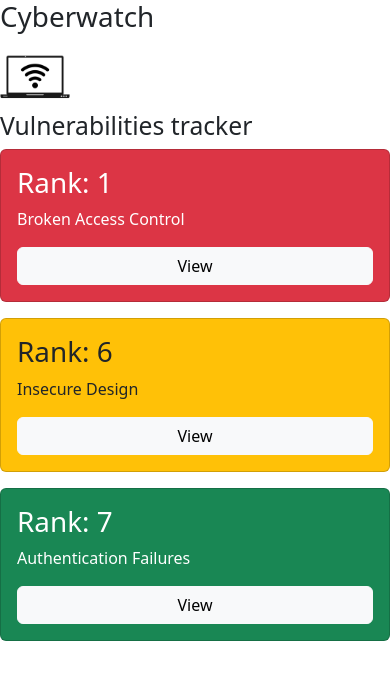
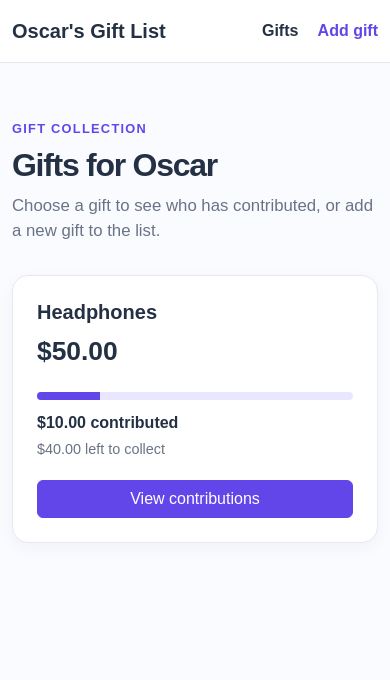
Before and after one commit to Macarthur-Anglican-School/repositroy, a Flask app: page / in a window 390 px wide. Shown: the top 680 px of the page. Run offline with Flask 3, Linux system fonts and the light colour scheme.

Commit message:
used my cyberwatch pwa as a template to construct the new program

```diff
--- a/app.py
+++ b/app.py
@@ -1,61 +1,108 @@
-from flask import Flask, request, render_template, redirect, url_for
+from pathlib import Path
+
+from flask import Flask, abort, redirect, render_template, request, url_for
 from sqlalchemy import create_engine, text
 
 app = Flask(__name__)
-
-engine = create_engine('sqlite:///.database/cyberwatch.db') #link to the cyberwatch database here
-connection = engine.connect()
-#route for index.html
-@app.route('/')
-def home():
-
-    with engine.connect() as connection:
-        query = text('SELECT * FROM vulnerabilities ORDER BY owasp_rank;')
-        result = connection.execute(query).fetchall()
-
-    return render_template('index.html', vulnerabilities=result)
-
-@app.route('/incidents/<vul_id>')
-def incident_page(vul_id):
-    # TASK 1: Connect to the database
-    with engine.connect() as database:
-        query = text('SELECT * FROM incidents WHERE vul_id = {};'.format(vul_id))
-        print(query)
-        result = database.execute(query).fetchall()
-    # TASK 2: Fetch the Vulnerability Name for the heading (JOIN or separate query)
-        vulnamequery = text('SELECT vul_name FROM vulnerabilities WHERE id = {};'.format(vul_id))
-        vulnameresult = database.execute(vulnamequery).fetchall()
-    # TASK 3: Fetch all Incidents linked to this vul_id, return incidents list
-    print(result)
-    print(vul_id) #this is a print statement to help you understand what data is being returned
-    return render_template('incidents.html', vulnerability = vulnameresult[0][0], message = "", incidents = result, vul_id=vul_id)
-
-@app.route('/add-incident/<vul_id>')
-def show_form(vul_id):
-
-    return render_template('add-incident.html', vul_id = vul_id)
-
-@app.route('/add-incident/', methods=['POST'])
-def add_incident():
-    inc_name = request.form['inc_name']
-    inc_url = request.form['inc_url']
-    inc_year = request.form['inc_year']
-    vul_id = request.form['vul_id']
-
-    insert_statement = text("""
-        INSERT INTO incidents (inc_name, inc_url, inc_year, vul_id)
-        VALUES (:inc_name, :inc_url, :inc_year, :vul_id)
-    """)
-
-    connection.execute(insert_statement, {
-        "inc_name": inc_name,
-        "inc_url": inc_url,
-        "inc_year": inc_year,
-        "vul_id": vul_id
-    })
-    connection.commit()
-
-    return redirect(f"/incidents/{vul_id}")
+DATABASE_PATH = Path(__file__).parent / ".database" / "cyberwatch.db"
+engine = create_engine(f"sqlite:///{DATABASE_PATH}")
 
 
-app.run(debug=True, reloader_type='stat', port=5000)
+def initialise_database():
+    """Create the tables used by Oscar's gift collection app if needed."""
+    with engine.begin() as connection:
+        connection.execute(text("""
+            CREATE TABLE IF NOT EXISTS gifts (
+                id INTEGER PRIMARY KEY AUTOINCREMENT,
+                gift_name TEXT NOT NULL,
+                price REAL NOT NULL CHECK (price >= 0)
+            )
+        """))
+        connection.execute(text("""
+            CREATE TABLE IF NOT EXISTS contributions (
+                id INTEGER PRIMARY KEY AUTOINCREMENT,
+                gift_id INTEGER NOT NULL,
+                contributor_name TEXT NOT NULL,
+                amount REAL NOT NULL CHECK (amount > 0),
+                FOREIGN KEY (gift_id) REFERENCES gifts(id)
+            )
+        """))
+
+
+initialise_database()
+
+
+@app.route("/")
+def home():
+    with engine.connect() as connection:
+        gifts = connection.execute(text("""
+            SELECT gifts.id, gifts.gift_name, gifts.price,
+                   COALESCE(SUM(contributions.amount), 0) AS total_contributed
+            FROM gifts LEFT JOIN contributions ON contributions.gift_id = gifts.id
+            GROUP BY gifts.id, gifts.gift_name, gifts.price ORDER BY gifts.id DESC
+        """)).mappings().all()
+    return render_template("index.html", gifts=gifts)
+
+
+@app.route("/add-gift", methods=["GET", "POST"])
+def add_gift():
+    if request.method == "POST":
+        gift_name = request.form["gift_name"].strip()
+        try:
+            price = float(request.form["price"])
+        except ValueError:
+            return render_template("add-gift.html", error="Please enter a valid price."), 400
+        if not gift_name:
+            return render_template("add-gift.html", error="Please enter a gift name."), 400
+        if price < 0:
+            return render_template("add-gift.html", error="The price cannot be negative."), 400
+        with engine.begin() as connection:
+            connection.execute(text("INSERT INTO gifts (gift_name, price) VALUES (:gift_name, :price)"), {"gift_name": gift_name, "price": price})
+        return redirect(url_for("home"))
+    return render_template("add-gift.html")
+
+
+def get_gift(gift_id):
+    with engine.connect() as connection:
+        gift = connection.execute(text("SELECT id, gift_name, price FROM gifts WHERE id = :gift_id"), {"gift_id": gift_id}).mappings().first()
+    if gift is None:
+        abort(404)
+    return gift
+
+
+@app.route("/gifts/<int:gift_id>/contributions")
+def contributions(gift_id):
+    gift = get_gift(gift_id)
+    with engine.connect() as connection:
+        contribution_list = connection.execute(text("""
+            SELECT contributor_name, amount FROM contributions
+            WHERE gift_id = :gift_id ORDER BY id DESC
+        """), {"gift_id": gift_id}).mappings().all()
+    total = sum(contribution["amount"] for contribution in contribution_list)
+    return render_template("contributions.html", gift=gift, contributions=contribution_list, total=total)
+
+
+@app.route("/gifts/<int:gift_id>/add-contribution", methods=["GET", "POST"])
+def add_contribution(gift_id):
+    gift = get_gift(gift_id)
+    if request.method == "POST":
+        contributor_name = request.form["contributor_name"].strip()
+        try:
+            amount = float(request.form["amount"])
+        except ValueError:
+            return render_template("add-contribution.html", gift=gift, error="Please enter a valid amount."), 400
+        if not contributor_name:
+            return render_template("add-contribution.html", gift=gift, error="Please enter the contributor's name."), 400
+        if amount <= 0:
+            return render_template("add-contribution.html", gift=gift, error="The amount must be greater than zero."), 400
+        with engine.begin() as connection:
+            connection.execute(text("""
+                INSERT INTO contributions (gift_id, contributor_name, amount)
+                VALUES (:gift_id, :contributor_name, :amount)
+            """), {"gift_id": gift_id, "contributor_name": contributor_name, "amount": amount})
+        return redirect(url_for("contributions", gift_id=gift_id))
+    return render_template("add-contribution.html", gift=gift)
+
+
+if __name__ == "__main__":
+    app.run(debug=True, reloader_type="stat", port=5000)
--- a/static/css/styles.css
+++ b/static/css/styles.css
@@ -1,6 +1,7 @@
-p {
-    font-family: 'Courier New', Courier, monospace;
-}
-a {
-    border: 2px solid transparent;
-}
+:root { --ink: #243044; --muted: #697386; --purple: #6246ea; --pale: #f4f2ff; }
+body { background: #fafbff; color: var(--ink); font-family: Arial, sans-serif; }
+.site-header { background: white; border-bottom: 1px solid #e6e8ef; padding: 1rem 0; }.brand { color: var(--ink); font-size: 1.25rem; font-weight: 700; text-decoration: none; } nav a { color: var(--ink); font-weight: 600; margin-left: 1.2rem; text-decoration: none; } nav .nav-add { color: var(--purple); }
+.page-content { max-width: 1060px; padding-bottom: 3rem; padding-top: 3.5rem; }.page-intro { margin-bottom: 2rem; max-width: 650px; }.page-intro h1, .form-panel h1 { font-size: clamp(2rem, 5vw, 3rem); font-weight: 750; letter-spacing: -.04em; }.page-intro p:not(.eyebrow), .form-panel > p { color: var(--muted); font-size: 1.05rem; }.eyebrow { color: var(--purple); font-size: .8rem; font-weight: 700; letter-spacing: .1em; margin-bottom: .5rem; text-transform: uppercase; }
+.gift-card { background: white; border: 1px solid #e8e8f0; border-radius: 16px; box-shadow: 0 5px 16px #2530540b; height: 100%; padding: 1.5rem; }.gift-card h2 { font-size: 1.25rem; font-weight: 700; }.price { font-size: 1.65rem; font-weight: 700; margin-bottom: 1.25rem; }.progress { background: #e9e7ff; height: .55rem; margin-bottom: .65rem; }.progress-bar { background: var(--purple); }.funding { font-weight: 700; margin-bottom: .25rem; }.remaining { color: var(--muted); font-size: .9rem; margin-bottom: 1.25rem; }.btn-primary { background: var(--purple); border-color: var(--purple); }.btn-primary:hover { background: #4f35d6; border-color: #4f35d6; }
+.form-panel { background: white; border: 1px solid #e8e8f0; border-radius: 18px; margin: 0 auto; max-width: 580px; padding: clamp(1.5rem, 5vw, 3rem); }form { margin-top: 1.75rem; }label { display: block; font-size: .92rem; font-weight: 700; margin-bottom: .45rem; }input { border: 1px solid #cdd1dc; border-radius: 8px; margin-bottom: 1.2rem; padding: .75rem; width: 100%; }input:focus { border-color: var(--purple); outline: 3px solid #e4dfff; }.form-actions { display: flex; gap: .75rem; justify-content: flex-end; margin-top: .5rem; }
+.compact-intro { margin-bottom: 1.5rem; }.contribution-list { background: white; border: 1px solid #e8e8f0; border-radius: 14px; overflow: hidden; }.contribution-row { border-bottom: 1px solid #eceef3; display: flex; justify-content: space-between; padding: 1rem 1.25rem; }.contribution-row:last-child { border-bottom: 0; }.empty-state { background: var(--pale); border-radius: 16px; padding: 2rem; text-align: center; }.empty-state h2 { font-size: 1.3rem; font-weight: 700; }.empty-state p { color: var(--muted); }.back-link { color: var(--purple); display: inline-block; font-weight: 600; margin-top: 1.5rem; text-decoration: none; }
--- /dev/null
+++ b/templates/add-contribution.html
@@ -0,0 +1,3 @@
+{% extends 'base.html' %}
+{% block title %}Add a contribution | Oscar's Gift List{% endblock %}
+{% block content %}<section class="form-panel"><p class="eyebrow">{{ gift.gift_name }}</p><h1>Add a contribution</h1><p>Add the contributor's name and how much they gave.</p>{% if error %}<div class="alert alert-danger">{{ error }}</div>{% endif %}<form method="post"><label for="contributor_name">Contributor's name</label><input required type="text" id="contributor_name" name="contributor_name" value="{{ request.form.get('contributor_name', '') }}" placeholder="e.g. Mia"><label for="amount">Amount ($)</label><input required type="number" id="amount" name="amount" min="0.01" step="0.01" value="{{ request.form.get('amount', '') }}" placeholder="0.00"><div class="form-actions"><a href="{{ url_for('contributions', gift_id=gift.id) }}" class="btn btn-outline-secondary">Cancel</a><button type="submit" class="btn btn-primary">Add contribution</button></div></form></section>{% endblock %}
--- /dev/null
+++ b/templates/add-gift.html
@@ -0,0 +1,3 @@
+{% extends 'base.html' %}
+{% block title %}Add a gift | Oscar's Gift List{% endblock %}
+{% block content %}<section class="form-panel"><p class="eyebrow">New gift</p><h1>Add a gift for Oscar</h1><p>Enter the gift name and its total price.</p>{% if error %}<div class="alert alert-danger">{{ error }}</div>{% endif %}<form method="post"><label for="gift_name">Gift name</label><input required type="text" id="gift_name" name="gift_name" value="{{ request.form.get('gift_name', '') }}" placeholder="e.g. Headphones"><label for="price">Price ($)</label><input required type="number" id="price" name="price" min="0" step="0.01" value="{{ request.form.get('price', '') }}" placeholder="0.00"><div class="form-actions"><a href="{{ url_for('home') }}" class="btn btn-outline-secondary">Cancel</a><button type="submit" class="btn btn-primary">Add gift</button></div></form></section>{% endblock %}
--- a/templates/base.html
+++ b/templates/base.html
@@ -1,23 +1,17 @@
 <!DOCTYPE html>
 <html lang="en">
 <head>
-        <link rel="manifest" href="/static/manifest.json">
+    <meta charset="UTF-8">
     <meta name="viewport" content="width=device-width, initial-scale=1.0">
-        <title>{% block title %}Cyberwatch{% endblock %}</title>
+    <title>{% block title %}Oscar's Gift List{% endblock %}</title>
     <link href="https://cdn.jsdelivr.net/npm/bootstrap@5.3.0/dist/css/bootstrap.min.css" rel="stylesheet">
-        <link rel='stylesheet' href='/static/css/style.css'>
-
+    <link rel="stylesheet" href="{{ url_for('static', filename='css/styles.css') }}">
 </head>
 <body>
-        <h1>Cyberwatch</h1>
-        <img src='/static/icons/icon-192.png' height='70' width='70' alt="Cyberwatch logo">
-        <h2>{% block heading%}Vulnerabilities tracker{% endblock %}</h2>
-
-        <main class='content'>
-            {% block content %}{% endblock %}
-        </main>
-        <script src="static/js/script.js">
-
-        </script>
+    <header class="site-header"><div class="container d-flex flex-wrap align-items-center justify-content-between gap-3">
+        <a class="brand" href="{{ url_for('home') }}">Oscar's Gift List</a>
+        <nav aria-label="Main navigation"><a href="{{ url_for('home') }}">Gifts</a><a class="nav-add" href="{{ url_for('add_gift') }}">Add gift</a></nav>
+    </div></header>
+    <main class="container page-content">{% block content %}{% endblock %}</main>
 </body>
 </html>
--- /dev/null
+++ b/templates/contributions.html
@@ -0,0 +1,3 @@
+{% extends 'base.html' %}
+{% block title %}Contributions | Oscar's Gift List{% endblock %}
+{% block content %}<section class="page-intro compact-intro"><p class="eyebrow">Contributions for</p><h1>{{ gift.gift_name }}</h1><p>${{ '%.2f' | format(total) }} of ${{ '%.2f' | format(gift.price) }} collected.</p><a class="btn btn-primary" href="{{ url_for('add_contribution', gift_id=gift.id) }}">Add contribution</a></section>{% if contributions %}<section class="contribution-list">{% for contribution in contributions %}<div class="contribution-row"><span>{{ contribution.contributor_name }}</span><strong>${{ '%.2f' | format(contribution.amount) }}</strong></div>{% endfor %}</section>{% else %}<section class="empty-state"><h2>No contributions yet</h2><p>Be the first person to contribute to this gift.</p></section>{% endif %}<a class="back-link" href="{{ url_for('home') }}">← Back to Oscar's gifts</a>{% endblock %}
--- a/templates/index.html
+++ b/templates/index.html
@@ -1,36 +1,7 @@
 {% extends 'base.html' %}
-
-<!-- update the heading to be OWASP Vulnerabilities -->
-
 {% block content %}
-
-<div class="row">
-    {% for v in vulnerabilities %}
-
-    <div class="col-12 col-md-6 mb-3">
-
-        <div class="card p-3
-            {% if v.owasp_rank <= 3 %}
-                bg-danger text-white
-            {% elif v.owasp_rank <= 6 %}
-                bg-warning text-dark
-            {% else %}
-                bg-success text-white
-            {% endif %}
-        ">
-
-            <h1>Rank: {{ v.owasp_rank }}</h1>
-            <p>{{ v.vul_name }}</p>
-
-            <a href="/incidents/{{ v.id }}" class="btn btn-light">
-                View
-            </a>
-
-        </div>
-
-    </div>
-
-    {% endfor %}
-</div>
-
+<section class="page-intro"><p class="eyebrow">Gift collection</p><h1>Gifts for Oscar</h1><p>Choose a gift to see who has contributed, or add a new gift to the list.</p></section>
+{% if gifts %}<div class="row g-4">{% for gift in gifts %}{% set remaining = [gift.price - gift.total_contributed, 0] | max %}
+<div class="col-12 col-md-6 col-lg-4"><article class="gift-card"><h2>{{ gift.gift_name }}</h2><p class="price">${{ '%.2f' | format(gift.price) }}</p><div class="progress"><div class="progress-bar" style="width: {{ [gift.total_contributed / gift.price * 100 if gift.price else 100, 100] | min }}%"></div></div><p class="funding">${{ '%.2f' | format(gift.total_contributed) }} contributed</p><p class="remaining">${{ '%.2f' | format(remaining) }} left to collect</p><a class="btn btn-primary w-100" href="{{ url_for('contributions', gift_id=gift.id) }}">View contributions</a></article></div>
+{% endfor %}</div>{% else %}<section class="empty-state"><h2>No gifts yet</h2><p>Start Oscar's list by adding the first gift.</p><a class="btn btn-primary" href="{{ url_for('add_gift') }}">Add a gift</a></section>{% endif %}
 {% endblock %}
```
Also changed, not shown: templates/add-incident.html (deleted, +0 -30 lines), .database/cyberwatch.db, 2 other files. Lines whose indentation alone changed are shown as unchanged.
